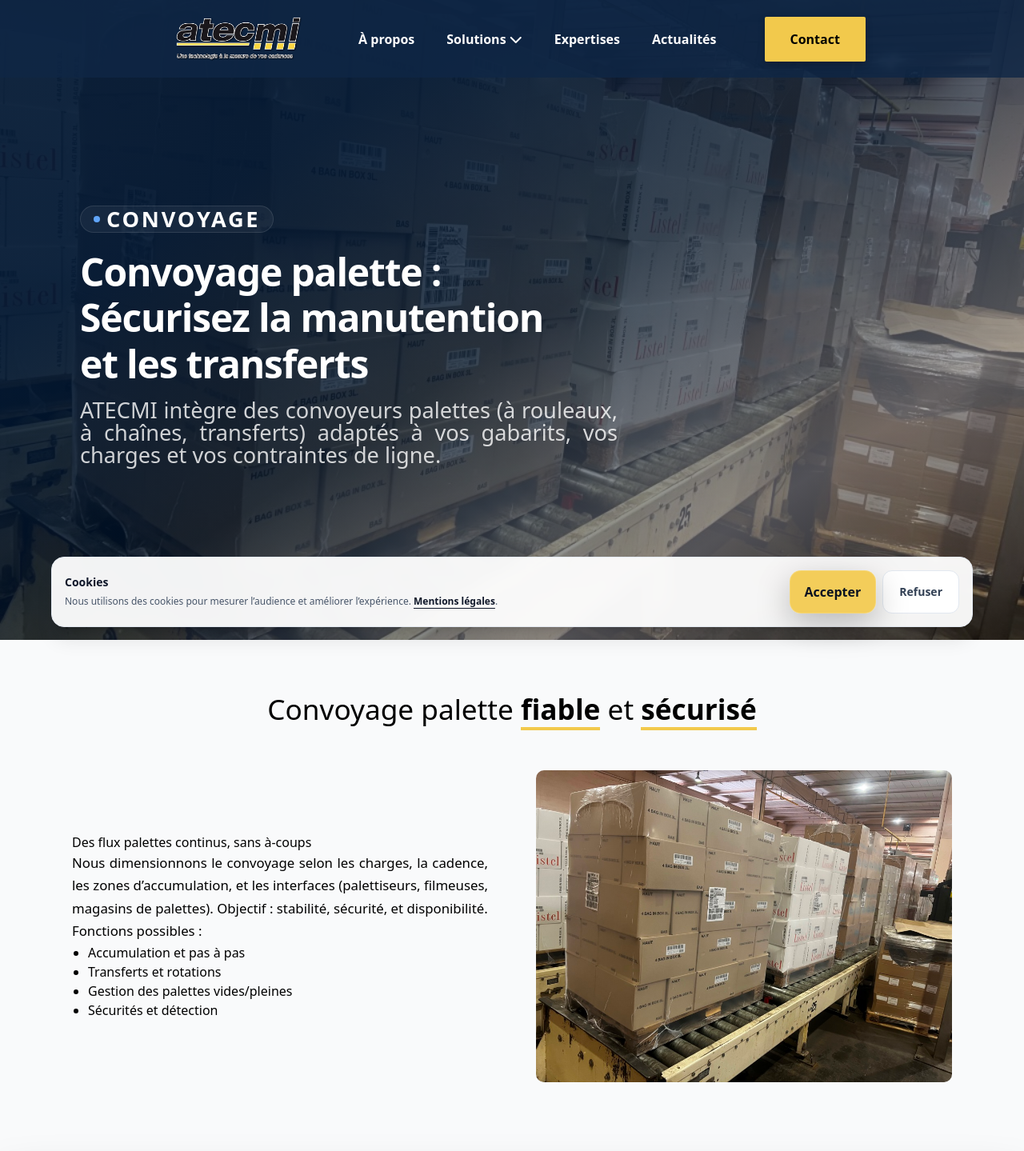
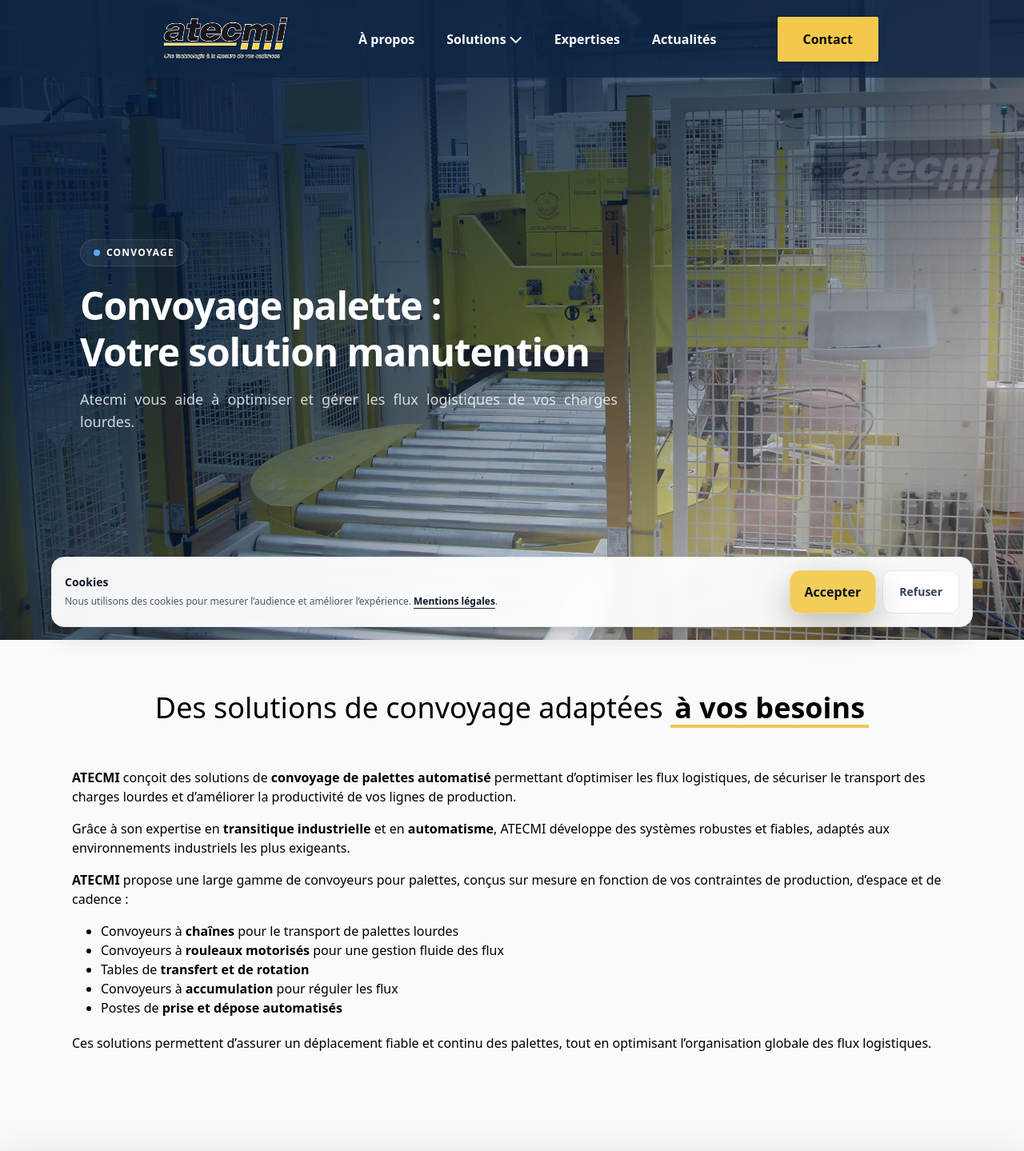
Before and after one commit to MelanyFroment/ATECMI, a Django app: page /solutions/convoyage-palette/ in a window 1280 px wide. Shown: the top 1439 px of the page at 80% size. Run offline with Django 5.2, Linux system fonts and the light colour scheme; some libraries are stand-ins or nearby versions.

Commit message:
update page convoyage palette

```diff
--- a/config/solutions/urls.py
+++ b/config/solutions/urls.py
@@ -5,8 +5,8 @@
 app_name = "solutions"
 
 urlpatterns = [
-    path("depalettisation/", views.depalettisation, name="depalettisation"),
-    path("palettisation/", views.palettisation, name="palettisation"),
+    path("depalettisation-industrielle/", views.depalettisation, name="depalettisation"),
+    path("palettisation-robotisee/", views.palettisation, name="palettisation"),
     path("convoyage-produit/", views.convoyage_produit, name="convoyage_produit"),
     path("encartonnage/", views.encartonnage, name="encartonnage"),
     path("convoyage-colis/", views.convoyage_colis, name="convoyage_colis"),
--- a/config/static/css/style.css
+++ b/config/static/css/style.css
@@ -6,7 +6,7 @@
 
 ul {
     list-style-type: disc !important;
-    margin-left: 1.25rem !important;
+    margin-left: 2.25rem !important;
 }
 
 /* Premium buttons (used by hero + cookie banner) */
@@ -269,15 +278,15 @@
 .hero::before {content: "";position: absolute;inset: 0;background: rgba(0,0,0,0.4);z-index: 1;}
 .hero-content {position: relative;z-index: 2;height: 100%;display: flex;flex-direction: column;justify-content: center;align-items: flex-start;text-align: left; padding: 0 100px;color: white;}
 .hero-content::before {content: "";position: absolute;inset: 0;z-index: -1;pointer-events: none;border-radius: inherit;background-image: linear-gradient(to right bottom, #011937de, #011937de, #0119378f, #c2c1ce6b, #ffffff00);}
-.hero-content h1 {font-size: clamp(1.8rem, 5vw, 3rem);line-height: 1.2;}
-.hero-content p {font-size: 1.7rem;text-align: justify;}
+.hero-content h1 {line-height: 1.2;}
+.hero-content p {text-align: justify;}
 .hero-buttons {display: flex;gap: 20px;}
 .hero-buttons button {font-size: 1rem;padding: 14px 25px;}
 
 @media (max-width: 1024px) {
-    .hero-content p {
+    /* .hero-content p {
         font-size: 1.1rem;
-    }
+    } */
     .hero-buttons {
         gap: 15px;
     }
@@ -667,20 +676,20 @@
 
 /*** PAGE DEPALETTISATION ***/
 .hero-depalettisation {position: relative;height: 100vh;width: 100%;overflow: hidden;}
-.hero-depalettisation::before {content: "";position: absolute;inset: 0;background: rgba(0, 0, 0, 0.4);z-index: 1;}
+.hero-depalettisation::before {content: "";position: absolute;inset: 0;background: rgba(0, 0, 0, 0);z-index: 1;}
 .hero-depalettisation .hero-img {position: absolute;inset: 0;width: 100%;height: 100%;object-fit: cover;}
 
 .features-depalettisation {padding: 60px 90px;}
-.features-depalettisation h2 {text-align: center;font-size: clamp(1.6rem, 4vw, 2.2rem);margin-bottom: 50px;}
+.features-depalettisation h2 {margin-bottom: 50px;}
 .features-depalettisation h2 strong {position: relative;}
-.features-depalettisation h2 strong {position: relative;display: inline-block;background-image: linear-gradient(to right, #f2c94c 100%, transparent 0);background-repeat: no-repeat;background-size: 100% 4px;background-position: 0 100%;box-decoration-break: clone;}
+.features-depalettisation h2 strong {position: relative;display: inline-block;background-image: linear-gradient(to right, #f2c94c 100%, transparent 0);background-repeat: no-repeat;background-size: 100% 4px;background-position: 0 100%;box-decoration-break: clone;padding: 5px;}
 .features-depalettisation .features-grid {display: grid;grid-template-columns: 1fr 1fr;gap: 60px;align-items: center;}
 .features-depalettisation.feature-text h4 {text-align: center;font-size: 1.4rem;margin-bottom: 20px;}
 .features-depalettisation .feature-text p {font-size: 1.05rem;line-height: 1.7;text-align: justify;}
 .features-depalettisation .feature-image {display: flex;justify-content: center;align-items: center;}
 .features-depalettisation .feature-image img {width: 100%;max-width: 550px;height: auto;object-fit: cover;border-radius: 10px;}
 .features-video {position: relative;width: 100%;height: auto;overflow: visible;padding: 46px 0;}
-.features-video .bg-video {position: relative;width: min(100%, 1400px);height: min(72vh, 720px);display: block;margin: 0 auto;border-radius: 18px;box-shadow: 0 22px 60px rgba(0,0,0,.25);object-fit: cover;background: #0b1220;}
+.features-video .bg-video {position: relative;width: min(100%, 1330px);height: min(72vh, 720px);display: block;margin: 0 auto;border-radius: 18px;box-shadow: 0 22px 60px rgba(0,0,0,.25);object-fit: cover;background: #0b1220;}
 .features-cascade {padding: 60px 90px;}
 .features-cascade .cascade-row:nth-child(even) .text-col {order: 2;}
 .features-cascade .cascade-row:nth-child(even) .img-col {order: 1;}
--- a/config/templates/solutions/convoyage-colis.html
+++ b/config/templates/solutions/convoyage-colis.html
@@ -16,7 +16,7 @@
 </section>
 
 <section class="features-depalettisation">
-    <h2 class="text-center">Convoyeurs de colis / fardeaux / cartons <strong class="">optimisés</strong></h2>
+    <h2 class="text-4xl">Convoyeurs de colis / fardeaux / cartons <strong class="">optimisés</strong></h2>
     <p class="text-center">
         <strong>ATECMI</strong> conçoit des solutions de <strong>convoyage de colis automatisé</strong> permettant d’améliorer significativement la productivité, la fluidité et la gestion des flux au sein de vos lignes de production et plateformes logistiques.
     </p>
--- a/config/templates/solutions/convoyage-palette.html
+++ b/config/templates/solutions/convoyage-palette.html
@@ -7,39 +7,35 @@
 
 {% block content %}
 <section class="hero-depalettisation">
-    <img src="{% static 'images/accueil/Photo_Convoyage_palettes .JPG' %}" alt="Convoyage palette" class="hero-img">
+    <img src="{% static 'images/convoyage_palette/photo_haut_page_convoyage_palette.JPG' %}" alt="Convoyage palette" class="hero-img">
     <div class="hero-content flex min-h-[105vh] flex-col justify-center py-16 text-white sm:min-h-[105vh] sm:py-20">
         <p class="inline-flex w-fit items-center gap-2 rounded-full border border-white/10 bg-white/5 px-4 py-2 text-xs font-semibold tracking-widest uppercase"><span class="h-2 w-2 rounded-full bg-[#60A5FA]"></span>Convoyage</p>
-        <h1 class="mt-5 text-4xl font-semibold tracking-tight sm:text-5xl">Convoyage palette : <br/>Sécurisez la manutention<br/>et les transferts</h1>
+        <h1 class="mt-5 text-4xl font-semibold tracking-tight sm:text-5xl">Convoyage palette : <br/>Votre solution manutention </h1>
         <p class="mt-4 max-w-2xl text-base leading-relaxed text-white/80 sm:text-lg">
-            ATECMI intègre des convoyeurs palettes (à rouleaux, à chaînes, transferts) adaptés à vos gabarits, vos charges
-            et vos contraintes de ligne.
+            Atecmi vous aide à optimiser et gérer les flux logistiques de vos charges lourdes.
         </p>
     </div>
 </section>
 
 <section class="features-depalettisation">
-    <h2 class="text-center">Convoyage palette <strong>fiable</strong> et <strong>sécurisé</strong></h2>
-    <div class="features-grid">
-        <div class="feature-text">
-            <h4>Des flux palettes continus, sans à-coups</h4>
-            <p>
-                Nous dimensionnons le convoyage selon les charges, la cadence, les zones d’accumulation, et les interfaces
-                (palettiseurs, filmeuses, magasins de palettes). Objectif : stabilité, sécurité, et disponibilité.
-            </p>
-            <p>Fonctions possibles :</p>
-            <ul>
-                <li>Accumulation et pas à pas</li>
-                <li>Transferts et rotations</li>
-                <li>Gestion des palettes vides/pleines</li>
-                <li>Sécurités et détection</li>
-            </ul>
-        </div>
-
-        <div class="feature-image">
-            <img src="{% static 'images/accueil/Photo_Convoyage_palettes .JPG' %}" alt="Convoyage palette">
-        </div>
-    </div>
+    <h2 class="text-center text-4xl">Des solutions de convoyage adaptées <strong>à vos besoins</strong></h2>
+    <p>
+        <strong>ATECMI</strong> conçoit des solutions de <strong>convoyage de palettes automatisé</strong> permettant d’optimiser les flux logistiques, de sécuriser le transport des charges lourdes et d’améliorer la productivité de vos lignes de production.
+    </p>
+    <p class="mt-4">
+        Grâce à son expertise en <strong>transitique industrielle</strong> et en <strong>automatisme</strong>, ATECMI développe des systèmes robustes et fiables, adaptés aux environnements industriels les plus exigeants.
+    </p>
+    <p class="mt-4">
+        <strong>ATECMI</strong> propose une large gamme de convoyeurs pour palettes, conçus sur mesure en fonction de vos contraintes de production, d’espace et de cadence :
+    </p>
+    <ul class="mt-4 mb-5">
+        <li>Convoyeurs à <strong>chaînes</strong> pour le transport de palettes lourdes</li>
+        <li>Convoyeurs à <strong>rouleaux motorisés</strong> pour une gestion fluide des flux</li>
+        <li>Tables de <strong>transfert et de rotation</strong></li>
+        <li>Convoyeurs à <strong>accumulation</strong> pour réguler les flux</li>
+        <li>Postes de <strong>prise et dépose automatisés</strong></li>
+    </ul>
+    <p class="mt-4 mb-5">Ces solutions permettent d’assurer un déplacement fiable et continu des palettes, tout en optimisant l’organisation globale des flux logistiques.</p>
 </section>
 
 <section class="features-video">
@@ -51,47 +47,68 @@
 <section class="features-cascade">
     <div class="cascade-row">
         <div class="cascade-col text-col">
-            <h3>Intégration avec vos équipements</h3>
+            <h3 class="sousligne font-semibold mb-4">Une intégration complète dans vos lignes industrielles</h3>
             <p>
-                Les convoyeurs palettes sont intégrés comme une brique de ligne : interverrouillages, zones, priorités,
-                gestion des files et automatisme coordonné avec le reste de l’installation.
+                <strong>ATECMI</strong> assure l’intégration complète de vos systèmes de <strong>manutention de palettes</strong> :
             </p>
             <ul>
-                <li>Synchronisation amont/aval</li>
-                <li>Gestion des priorités et des zones</li>
-                <li>Diagnostics et alarmes exploitables</li>
+                <li>Étude et conception sur mesure</li>
+                <li>Fabrication des équipements</li>
+                <li>Intégration mécanique et électrique</li>
+                <li>Pilotage via automatisme industriel</li>
+                <li>Mise en service et accompagnement</li>
             </ul>
+            <p>Chaque installation est pensée pour s’intégrer parfaitement dans votre environnement existant, tout en garantissant évolutivité et performance.</p>
         </div>
         <div class="cascade-col img-col">
-            <img src="{% static 'images/accueil/Photo_integration.JPG' %}" alt="Intégration">
+            <img src="{% static 'images/convoyage_palette/image_1_page_convoyage_palette.jpg' %}" alt="Intégration">
         </div>
     </div>
     <div class="cascade-row">
         <div class="cascade-col img-col">
-            <img src="{% static 'images/accueil/modelisation_palettisation.png' %}" alt="Palettisation">
+            <img src="{% static 'images/convoyage_palette/image_2_page_convoyage_palette.jpg' %}" alt="Palettisation">
         </div>
         <div class="cascade-col text-col">
-            <h3>Un convoyage pensé pour la maintenance</h3>
+            <h3 class="sousligne font-semibold mb-4">Des équipements robustes et durables</h3>
             <p>
-                Accès, robustesse, pièces d’usure, standardisation des composants : chaque choix vise à réduire les arrêts
-                et faciliter les interventions.
+                Les convoyeurs de palettes ATECMI sont conçus pour une utilisation intensive :
             </p>
             <ul>
+                <li>Structures en acier peint ou inox selon les contraintes</li>
+                <li>Composants dimensionnés pour le transport de charges lourdes</li>
+                <li>Fiabilité élevée pour un fonctionnement en continu</li>
                 <li>Maintenance facilitée</li>
-                <li>Conception robuste</li>
-                <li>Architecture évolutive</li>
             </ul>
+        </div>
+    </div>
+    <div class="cascade-row">
+
+        <div class="cascade-col text-col">
+            <h3 class="sousligne font-semibold mb-4">Optimisation des flux logistiques</h3>
+            <p>
+                Les solutions de convoyage de palettes permettent de :
+            </p>
+            <ul>
+                <li>Réduire les manipulations manuelles</li>
+                <li>Améliorer la sécurité des opérateurs</li>
+                <li>Fluidifier les flux entre les différentes zones de production</li>
+                <li>Optimiser les cadences et la productivité</li>
+            </ul>
+        </div>
+        <div class="cascade-col img-col">
+            <img src="{% static 'images/convoyage_palette/image_3_page_convoyage_palette.jpg' %}" alt="Palettisation">
         </div>
     </div>
 </section>
 
 <section class="about-conclusion">
-    <h2>Pourquoi choisir ATECMI pour votre convoyage palette ?</h2>
+    <h2>Pourquoi choisir ATECMI pour le convoyage de palettes ?</h2>
     <ul>
-        <li>Dimensionnement selon charges et cadences</li>
-        <li>Intégration complète dans votre ligne</li>
-        <li>Sécurité et diagnostics</li>
-        <li>Conception robuste et maintenable</li>
+        <li>Solutions de convoyage industriel sur mesure</li>
+        <li>Expertise en transitique et automatisation</li>
+        <li>Intégration complète de lignes logistiques</li>
+        <li>Fiabilité et robustesse des équipements</li>
+        <li>Adaptation à tous types de palettes et secteurs industriels</li>
     </ul>
     <a class="cta" href="{% url 'core:contact' %}">Demander une étude</a>
 </section>
--- a/config/templates/solutions/convoyage-produit.html
+++ b/config/templates/solutions/convoyage-produit.html
@@ -9,7 +9,7 @@
     <img src="{% static 'images/convoyage-produit/Photo_Haut_page - Convoyage unitaire.JPG' %}" alt="Convoyage de produit unitaire" class="hero-img">
     <div class="hero-content flex min-h-[105vh] flex-col justify-center py-16 text-white sm:min-h-[105vh] sm:py-20">
         <p class="inline-flex w-fit items-center gap-2 rounded-full border border-white/10 bg-white/5 px-4 py-2 text-xs font-semibold tracking-widest uppercase"><span class="h-2 w-2 rounded-full bg-[#60A5FA]"></span>Convoyage</p>
-        <h1 class="mt-5 text-4xl font-semibold tracking-tight sm:text-5xl">Convoyage de produit <br/> unitaire : Optimisez vos  <br/> lignes de production !</h1>
+        <h1 class="mt-5 text-4xl font-semibold tracking-tight sm:text-5xl">Convoyage de produit <br/> unitaire :<br/> Optimisez vos lignes de<br/> production !</h1>
         <p class="mt-4 max-w-2xl text-base leading-relaxed text-white/80 sm:text-lg">Atecmi fabrique des convoyeurs adaptés à vos <br/>produits pour répondre à vos exigences.</p>
     </div>
 </section>
```
Also changed, not shown: other parts of config/static/css/style.css (+25 -16 lines), config/templates/core/about.html (+11 -10 lines), config/templates/solutions/depalettisation.html (+13 -12 lines), config/templates/solutions/encartonnage.html (+14 -11 lines), config/templates/solutions/integration.html (+42 -53 lines), config/templates/solutions/palettisation.html (+10 -8 lines), config/static/images/convoyage_palette/image_1_page_convoyage_palette.jpg (added), config/static/images/convoyage_palette/image_2_page_convoyage_palette.jpg (added), config/static/images/convoyage_palette/image_3_page_convoyage_palette.jpg (added), config/static/images/convoyage_palette/photo_haut_page_convoyage_palette.JPG (added), config/static/images/integration/Banderoleuse_page_Intégration.JPG (added), config/static/images/integration/Image_centre_page_intégration.JPG (added), config/static/images/integration/ricard_peseuse_ejecteur.JPG (added).
